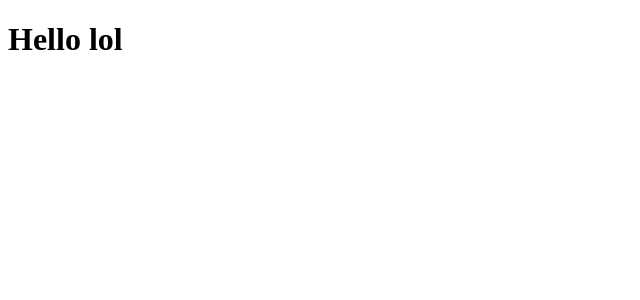
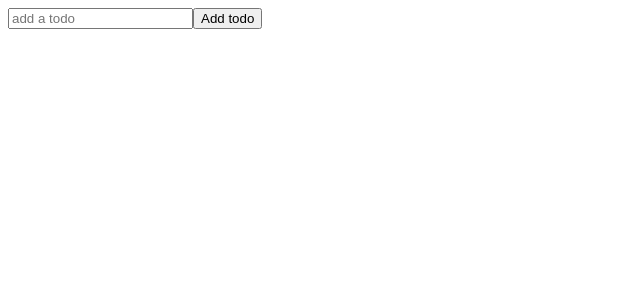
Before and after one commit to yared2112/todo-list, a React (Create React App) app in the folder todo-list/: page / in a window 1280 px wide. Shown: the top 300 px of the page, without its empty margins (0-640 px from the left). Built offline with nearby package versions, Linux system fonts and the light colour scheme.

Commit message:
completed task

```diff
--- a/todo-list/src/App.js
+++ b/todo-list/src/App.js
@@ -1,9 +1,10 @@
 import './App.css';
+import TodoForm from './components/TodoForm';
 
 function App() {
   return (
     <div className="Todo-app">
-      <h1>Hello lol</h1>
+      <TodoForm />
     </div>
   );
 }
--- /dev/null
+++ b/todo-list/src/components/TodoForm.js
@@ -0,0 +1,20 @@
+import React, { useState } from 'react'
+
+function TodoForm() {
+const [input, setInput] = useState('')
+
+  return (
+    <form className='todo-form'>
+        <input
+            type='text'
+            placeholder='add a todo'
+            value={input}
+            name='text'
+            className='todo-input'
+        />
+        <button className='todo-button'>Add todo</button>
+    </form>
+  )
+}
+
+export default TodoForm
```
Also changed, not shown: todo-list/src/components/Todo.js (added), todo-list/src/components/TodoList.js (added).
